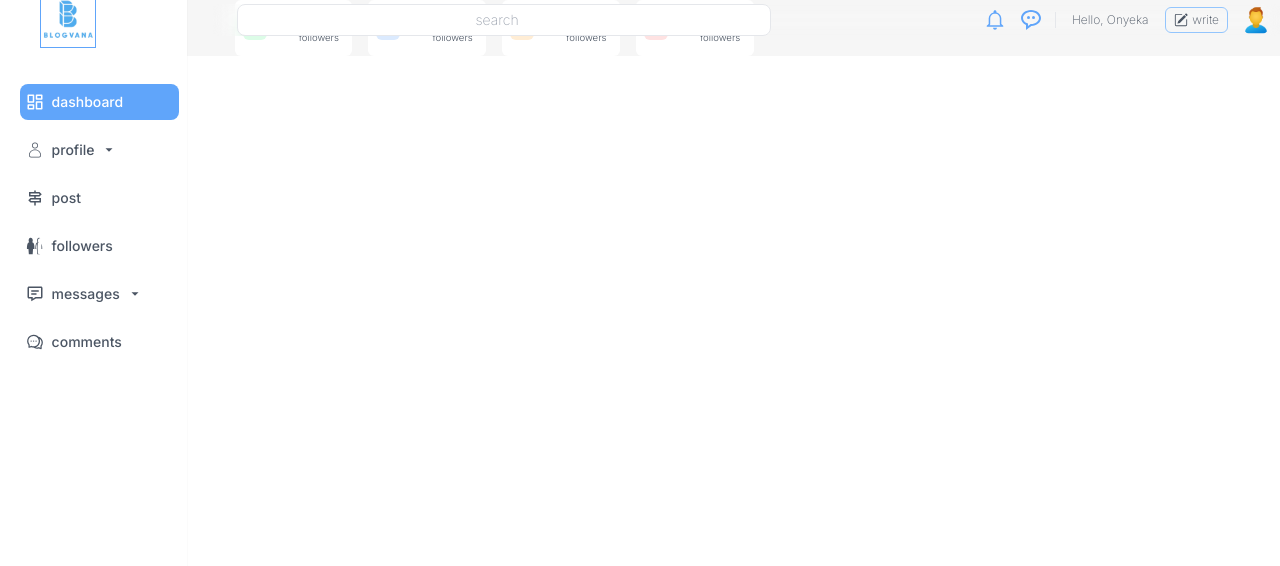
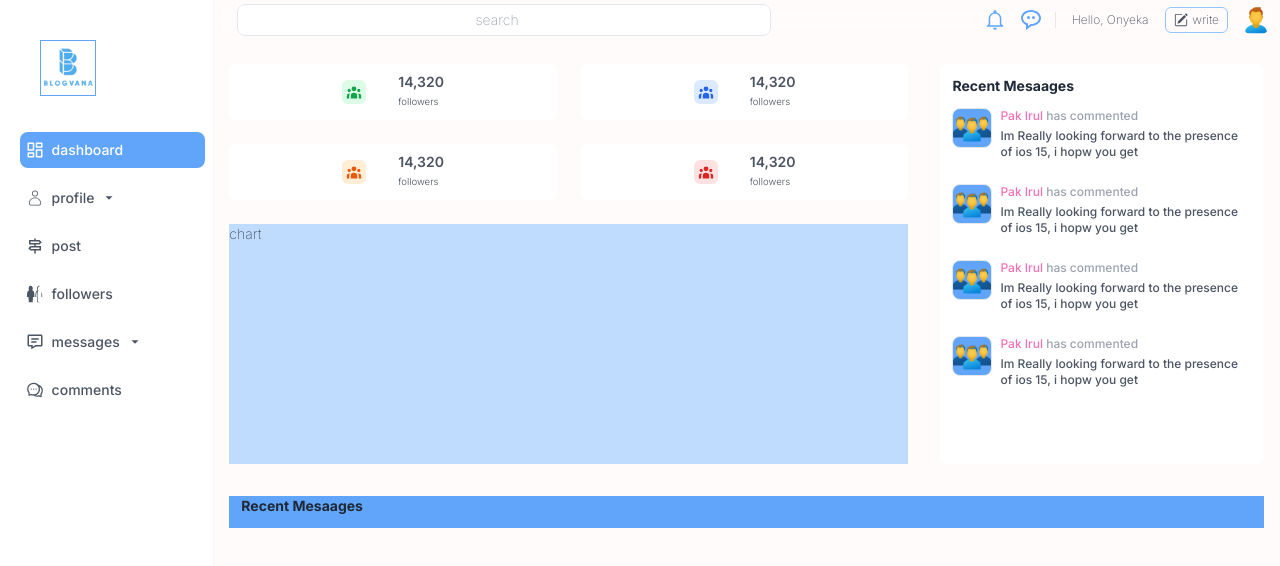
Before and after one commit to pascal-tech1/Dope-blog-stream, a React (Vite) app in the folder frontend/: page /dashboard/dashboard in a window 1280 px wide. Shown: the top 566 px of the page. Built offline with nearby package versions, Linux system fonts and the light colour scheme.

Commit message:
dashboard layout

```diff
--- a/frontend/src/components/DashboardSidebar.jsx
+++ b/frontend/src/components/DashboardSidebar.jsx
@@ -74,8 +74,8 @@ const DashboardSideBar = () => {
 	];
 
 	return (
-		<aside className=" flex flex-col  mb-4 font-medium">
-			<Link to="/" className="mt-4 mb-6 ml-10 hidden md:flex">
+		<aside className=" flex flex-col  font-medium">
+			<Link to="/" className="mt-10 mb-6 ml-10 hidden md:flex">
 				<img
 					src="../../public/blogvana.png"
 					alt=""
--- a/frontend/src/components/UserDetailsCount.jsx
+++ b/frontend/src/components/UserDetailsCount.jsx
@@ -4,7 +4,7 @@ import { HiUserGroup } from "react-icons/hi";
 const UserDetailsCount = (props) => {
 
 	return (
-		<div className="bg-white shadow-sms flex py-2 space-x-8 px-2 items-center rounded-md ">
+		<div className="bg-white justify-center flex py-2 space-x-8  px-2 items-center rounded-md ">
 			<HiUserGroup
 				className={`${props.textColor} font-bold text-2xl ${props.bgColor} rounded-md py-1 px-1 `}
 			/>
--- a/frontend/src/pages/Dashboard/Dashboard.jsx
+++ b/frontend/src/pages/Dashboard/Dashboard.jsx
@@ -1,26 +1,70 @@
 import React from "react";
 import { UserDetailsCount } from "../../components";
+import { useDispatch, useSelector } from "react-redux";
+import { articles, messages } from "../../utils/data";
 
 const Dashboard = () => {
+	const dispatch = useDispatch();
+	const user = useSelector((store) => store?.userSlice);
 	return (
-		<div className="font-inter flex flex-wrap gap-4 item-center ml-4">
+		<div className=" flex flex-col sfont-inter lg:grid grid-cols-6 lg:gap-8 mt-16 mx-4">
+			<div className=" col-start-1 col-span-4 grid grid-cols-4 gap-6  row-start-1">
+				<div className=" col-start-1 col-span-2">
 					<UserDetailsCount
 						bgColor={"bg-green-100"}
 						textColor={"text-green-600"}
 					/>
+				</div>
+				<div className="  col-start-3 col-span-2">
 					<UserDetailsCount
 						bgColor={"bg-blue-100"}
 						textColor={"text-blue-600"}
 					/>
+				</div>
+				<div className="  col-start-1 col-span-2">
 					<UserDetailsCount
 						bgColor={"bg-orange-100"}
 						textColor={"text-orange-600"}
 					/>
+				</div>
+				<div className=" col-start-3 col-span-2">
 					<UserDetailsCount
 						bgColor={"bg-red-100"}
 						textColor={"text-red-600"}
 					/>
 				</div>
+				<div className=" col-start-1 col-span-4 bg-blue-200 h-60 ">
+					chart
+				</div>
+			</div>
+
+			<div className=" col-start-5 col-span-full row-start-1 rounded-lg bg-white px-3 py-3 ">
+				<h1 className=" font-bold text-gray-800 mb-3">Recent Mesaages</h1>
+				<div className="flex gap-6 flex-col">
+					{messages.map((message) => {
+						return (
+							<div className="flex gap-2">
+								<img
+									src="../../../public/user.png"
+									alt=""
+									className=" self-start border bg-blue-400 w-10 h10 rounded-lg"
+								/>
+								<div className=" text-xs font-medium flex gap-1 flex-col">
+									<h3 className="  text-pink-400">
+										{message.name}{" "}
+										<span className=" text-gray-400"> has commented</span>
+									</h3>
+									<h3>{message.message}</h3>
+								</div>
+							</div>
+						);
+					})}
+				</div>
+			</div>
+			<div className="col-start-1  col-span-full row-start-2 bg-blue-400 mb-10  px-3">
+				<h1 className=" font-bold text-gray-800 mb-3">Recent Mesaages</h1>
+			</div>
+		</div>
 	);
 };
 
--- a/frontend/src/pages/Dashboard/Layout.jsx
+++ b/frontend/src/pages/Dashboard/Layout.jsx
@@ -11,15 +11,15 @@ const Layout = () => {
 		setIsDropDownOpen(data);
 	};
 	return (
-		<div className="grid grid-cols-12 gap-8 font-inter font-extralight  text-sm text-gray-600 relative bg-[#f6f6f6] ">
-			<div className=" md:col-start-3 col-span-full row-start-1 md:relative ">
+		<div className="grid grid-cols-12 font-inter font-extralight  text-sm text-gray-600 relative bg-[#fffbfb] ">
+			<div className=" md:col-start-3 col-span-full row-start-1 md:relative">
 				<DashboardNavBAr toggleSideMenu={handleToggleSideBarMenu} />
 				<Outlet />
 			</div>
 			<section
 				className={`${
 					isDrpDownOpen ? "hidden md:flex" : ""
-				}   absolute bg-[#ffff]  w-max h-max -top-6 md:ml-0 mt-16 md:mt-0 col-start-1 col-span-2 md:h-screen min-w-full shadow-sm row-start-1`}
+				}   absolute bg-[#ffff]  w-max h-max top-8 md:top-0 md:ml-0 md:mt-0 col-start-1 col-span-2 md:h-screen min-w-full shadow-sm row-start-1`}
 			>
 				<DashboardSideBar />
 			</section>
--- a/frontend/src/pages/Dashboard/ProfileView.jsx
+++ b/frontend/src/pages/Dashboard/ProfileView.jsx
@@ -15,7 +15,7 @@ const ProfileView = () => {
 	const { user } = useSelector((store) => store.userSlice);
 	const category = ["design", "developtment", "ux", "marketing"];
 	return (
-		<div className=" flex flex-col row-span-2 lg:grid grid-cols-6 pcol-start-1 col-span-4 rounded-xl mx-4 lg:mb-6 pt-4 lg:shadow-sm lg:rounded-md lg:ml-0  font-inter mt-10 gap-5 bg-white lg:bg-transparent">
+		<div className=" flex flex-col md:ml-14 row-span-2 lg:grid grid-cols-6 pcol-start-1 col-span-4 rounded-xl mx-4 lg:mb-6 pt-4 lg:shadow-sm lg:rounded-md lg:ml-0  font-inter mt-10 gap-5 bg-white lg:bg-transparent">
 			<div className=" col-start-1 col-span-4  bg-white lg:shadow-sm lg:rounded-md">
 				<div className="w-full relative ">
 					<div className=" w-full ">
--- a/frontend/src/utils/data.js
+++ b/frontend/src/utils/data.js
@@ -1,4 +1,4 @@
-const imageUrl = "../../public/avatar.jpg"
+const imageUrl = "../../public/avatar.jpg";
 
 export const articles = [
 	{
@@ -248,3 +248,30 @@ export const articles = [
         `,
 	},
 ];
+
+export const messages = [
+	{
+		image: "avatar.jpg",
+		name: "Pak Irul",
+		message:
+			"Im Really looking forward to the presence of ios 15, i hopw you get ",
+	},
+	{
+		image: "avatar.jpg",
+		name: "Pak Irul",
+		message:
+			"Im Really looking forward to the presence of ios 15, i hopw you get ",
+	},
+	{
+		image: "avatar.jpg",
+		name: "Pak Irul",
+		message:
+			"Im Really looking forward to the presence of ios 15, i hopw you get ",
+	},
+	{
+		image: "avatar.jpg",
+		name: "Pak Irul",
+		message:
+			"Im Really looking forward to the presence of ios 15, i hopw you get ",
+	},
+];
```
Lines whose indentation alone changed are shown as unchanged.
